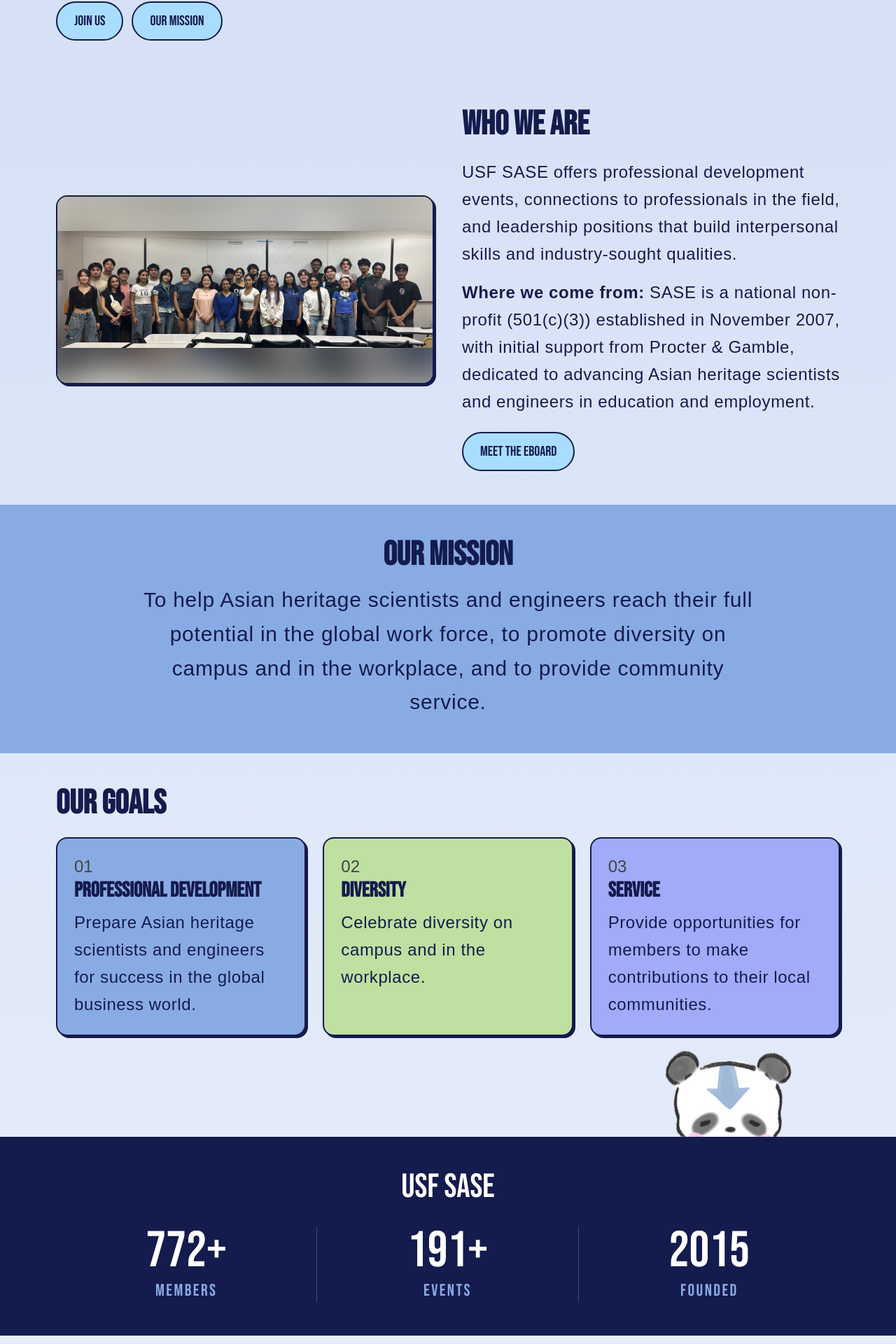
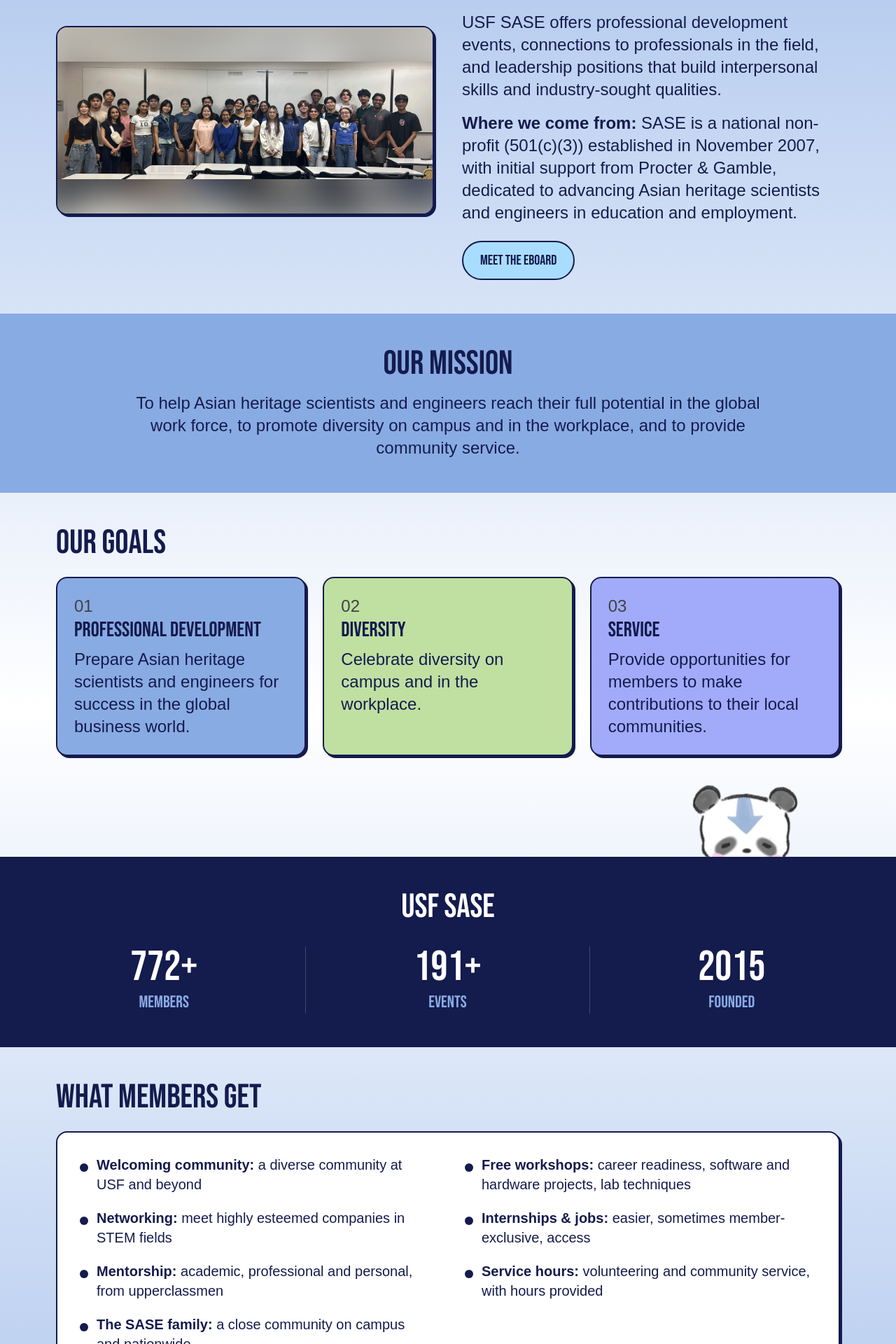
Before and after one commit to patchatul/SASE-Website, a Next.js app: page /about in a window 1280 px wide. Shown: the part 700-2620 px from the top of the page at 70% size. Built offline with nearby package versions, Linux system fonts and the light colour scheme; a web font is replaced by a local one.

Commit message:
fix about page (font size, w)

```diff
--- a/app/about/page.tsx
+++ b/app/about/page.tsx
@@ -85,22 +85,24 @@ const card = "rounded-2xl border-2 border-[#141b4d] shadow-[3px_3px_0_#141b4d]";
 const pad = "px-8 py-12 md:px-20";
 // EXACT same classes as the landing page buttons
 const button = "inline-block text-xl rounded-full border-2 bg-(--light-blue) px-6 py-3";
-const body = "text-2xl leading-relaxed tracking-wide";
-const heading = "mb-6 text-4xl font-semibold md:text-5xl";
+const body = "text-xl md:text-2xl";
+const heading = "mb-6 text-3xl md:text-5xl";
 
 export default function About() {
   const [active, setActive] = useState(0);
   const program = programs[active];
 
   return (
-    <div className="bg-linear-to-b from-[#cfdcf5] to-[#f3f6fd] text-[#141b4d]">
+    <div className="w-full bg-linear-to-b from-(--color-secondary) via-white to-(--color-secondary) text-(--color-primary)">
+      <div className="mx-auto w-full max-w-7xl">
       <style>{`@keyframes fadeUp { from { opacity: 0; transform: translateY(10px); } to { opacity: 1; transform: none; } }`}</style>
 
       {/* HERO */}
       <section className={`${pad} grid items-center gap-10 pt-24 md:grid-cols-2`}>
         <div>
-          <p className="mb-2 text-xl tracking-widest text-[#3f4444]">ABOUT THE CLUB</p>
-          <h1 className="mb-5 text-5xl font-semibold md:text-7xl">
+          <p className={`${body} pb-3`}>
+          About us</p>
+          <h1 className="mb-5 text-4xl  md:text-5xl">
             Asian heritage scientists and engineers, growing together at USF
           </h1>
           <p className={`${body} mb-7`}>
@@ -118,7 +120,7 @@ export default function About() {
             </Link>
           </div>
         </div>
-        <div className={`${card} relative aspect-[2/1] overflow-hidden bg-[#d0d0ce]`}>
+        <div className={`${card} relative aspect-2/1 overflow-hidden bg-[#d0d0ce]`}>
           <Image
             src="/members/eboard.JPG"
             alt="The USF SASE eBoard"
@@ -133,7 +135,7 @@ export default function About() {
       {/* WHO WE ARE: centered next to the photo, like the hero */}
       <section className={`${pad} grid items-center gap-10 md:grid-cols-2`}>
         {/* same size as the hero photo; the whole group photo is shown */}
-        <div className={`${card} relative aspect-[2/1] overflow-hidden bg-[#d0d0ce]`}>
+        <div className={`${card} relative aspect-2/1 overflow-hidden bg-[#d0d0ce]`}>
           <Image
             src="/members.jpg"
             alt=""
@@ -152,12 +154,12 @@ export default function About() {
         </div>
         <div>
           <h2 className={heading}>WHO WE ARE</h2>
-          <p className="mb-4 text-xl leading-relaxed tracking-wide lg:text-2xl">
+          <p className="mb-4 text-xl lg:text-2xl">
             USF SASE offers professional development events, connections to
             professionals in the field, and leadership positions that build
             interpersonal skills and industry-sought qualities.
           </p>
-          <p className="mb-6 text-xl leading-relaxed tracking-wide lg:text-2xl">
+          <p className="mb-6 text-xl   lg:text-2xl">
             <span className="font-semibold">Where we come from:</span> SASE is a national
             non-profit (501(c)(3)) established in November 2007, with initial support
             from Procter &amp; Gamble, dedicated to advancing Asian heritage scientists
@@ -170,13 +172,18 @@ export default function About() {
       </section>
 
       {/* MISSION */}
-      <section id="mission" className="scroll-mt-16 bg-[#89abe3] px-8 py-12 text-center md:px-20">
-        <h2 className="mb-4 text-4xl font-semibold md:text-5xl">OUR MISSION</h2>
-        <p className="mx-auto max-w-4xl text-2xl leading-relaxed tracking-wide md:text-3xl">
+      <section
+        id="mission"
+        className="relative left-1/2 w-screen -translate-x-1/2 scroll-mt-16 bg-[#89abe3] px-8 py-12 text-center md:px-20"
+      >
+        <div className="mx-auto w-full max-w-7xl">
+          <h2 className="mb-4 text-3xl  md:text-5xl">OUR MISSION</h2>
+          <p className="mx-auto max-w-4xl text-xl   md:text-2xl">
             To help Asian heritage scientists and engineers reach their full potential in
             the global work force, to promote diversity on campus and in the workplace,
             and to provide community service.
           </p>
+        </div>
       </section>
 
       {/* GOALS */}
@@ -186,7 +193,7 @@ export default function About() {
           {goals.map((g) => (
             <div key={g.num} className={`${card} ${g.bg} p-6`}>
               <p className="text-2xl text-[#3f4444]">{g.num}</p>
-              <h3 className="mb-2 text-3xl font-semibold">{g.title}</h3>
+              <h3 className="mb-2 text-3xl">{g.title}</h3>
               <p className={body}>{g.text}</p>
             </div>
           ))}
@@ -199,25 +206,26 @@ export default function About() {
           <Image
             src="/panda_stickers/pandaSitting.png"
             alt="Zuzu the panda"
-            width={500}
-            height={500}
-            className="h-auto w-44 md:w-72"
+            width={400}
+            height={400}
+            className="h-auto w-44 md:w-60"
           />
         </div>
 
-        <section className="relative z-10 bg-(--color-primary) px-4 py-8 md:py-12">
+        <section className="relative left-1/2 z-10 w-screen -translate-x-1/2 bg-(--color-primary) px-4 py-8 md:py-12">
+          <div className="mx-auto w-full max-w-7xl">
             <h2 className="mb-6 text-center text-4xl text-white md:mb-8 md:text-5xl">
               USF SASE
             </h2>
-          <PopIn className="mx-auto w-full max-w-6xl px-4">
+            <PopIn className="mx-auto w-full max-w-7xl px-4">
               <div className="grid grid-cols-3 divide-x divide-white/20">
                 {stats.map((s) => {
                   const inner = (
                     <>
-                    <span className="text-4xl text-white sm:text-5xl md:text-7xl">
+                      <span className="text-4xl text-white md:text-6xl">
                         {s.plain ? s.value : <CountUp value={s.value} />}
                       </span>
-                    <span className="text-sm uppercase tracking-widest text-(--color-secondary) sm:text-lg md:text-2xl">
+                      <span className="text-sm  text-(--color-secondary) sm:text-lg md:text-2xl">
                         {s.label}
                       </span>
                     </>
@@ -238,6 +246,7 @@ export default function About() {
                 })}
               </div>
             </PopIn>
+          </div>
         </section>
       </div>
 
@@ -245,11 +254,11 @@ export default function About() {
       <section className={pad}>
         <h2 className={heading}>WHAT MEMBERS GET</h2>
         <div className={`${card} bg-white p-6 md:p-8`}>
-          <ul className="grid gap-x-12 gap-y-5 md:grid-cols-2">
+          <ul className="grid  text-lg md:text-xl gap-x-12 gap-y-5 md:grid-cols-2">
             {benefits.map((b) => (
               <li key={b.title} className="flex items-start gap-3">
                 <span className="mt-3 h-3 w-3 shrink-0 rounded-full bg-(--color-primary)" />
-                <p className={body}>
+                <p>
                   <span className="font-semibold">{b.title}:</span> {b.text}
                 </p>
               </li>
@@ -266,7 +275,7 @@ export default function About() {
             <button
               key={p.title}
               onClick={() => setActive(i)}
-              className={`cursor-pointer rounded-full border-2 px-6 py-3 text-xl transition ${
+              className={`cursor-pointer rounded-full border-2 px-6 py-3 text-lg md:text-xl transition ${
                 active === i
                   ? "border-white bg-(--color-primary) text-(--color-secondary)"
                   : "bg-(--light-blue) hover:border-white hover:bg-(--color-primary) hover:text-(--color-secondary)"
@@ -282,8 +291,8 @@ export default function About() {
           style={{ animation: "fadeUp 0.35s ease" }}
           className={`${card} bg-[#e3ebf9] p-6 md:p-8`}
         >
-          <h3 className="mb-3 text-4xl font-semibold">{program.title}</h3>
-          <p className="text-2xl leading-relaxed tracking-wide md:text-3xl">
+          <h3 className="mb-3 text-3xl">{program.title}</h3>
+          <p className="text-lg  md:text-2xl">
             {program.text}
           </p>
         </div>
@@ -291,11 +300,12 @@ export default function About() {
 
       {/* JOIN */}
       <section className="px-8 pb-16 pt-6 text-center md:px-20">
-        <p className="mb-5 text-3xl tracking-wide md:text-4xl">LET’S BUILD SOMETHING TOGETHER</p>
+        <h3 className="mb-5 text-5xl">LET’S BUILD SOMETHING TOGETHER</h3>
         <Link href={JOIN_URL} className={button}>
           Join SASE
         </Link>
       </section>
       </div>
+    </div>
   );
 }
```
Lines whose indentation alone changed are shown as unchanged.
